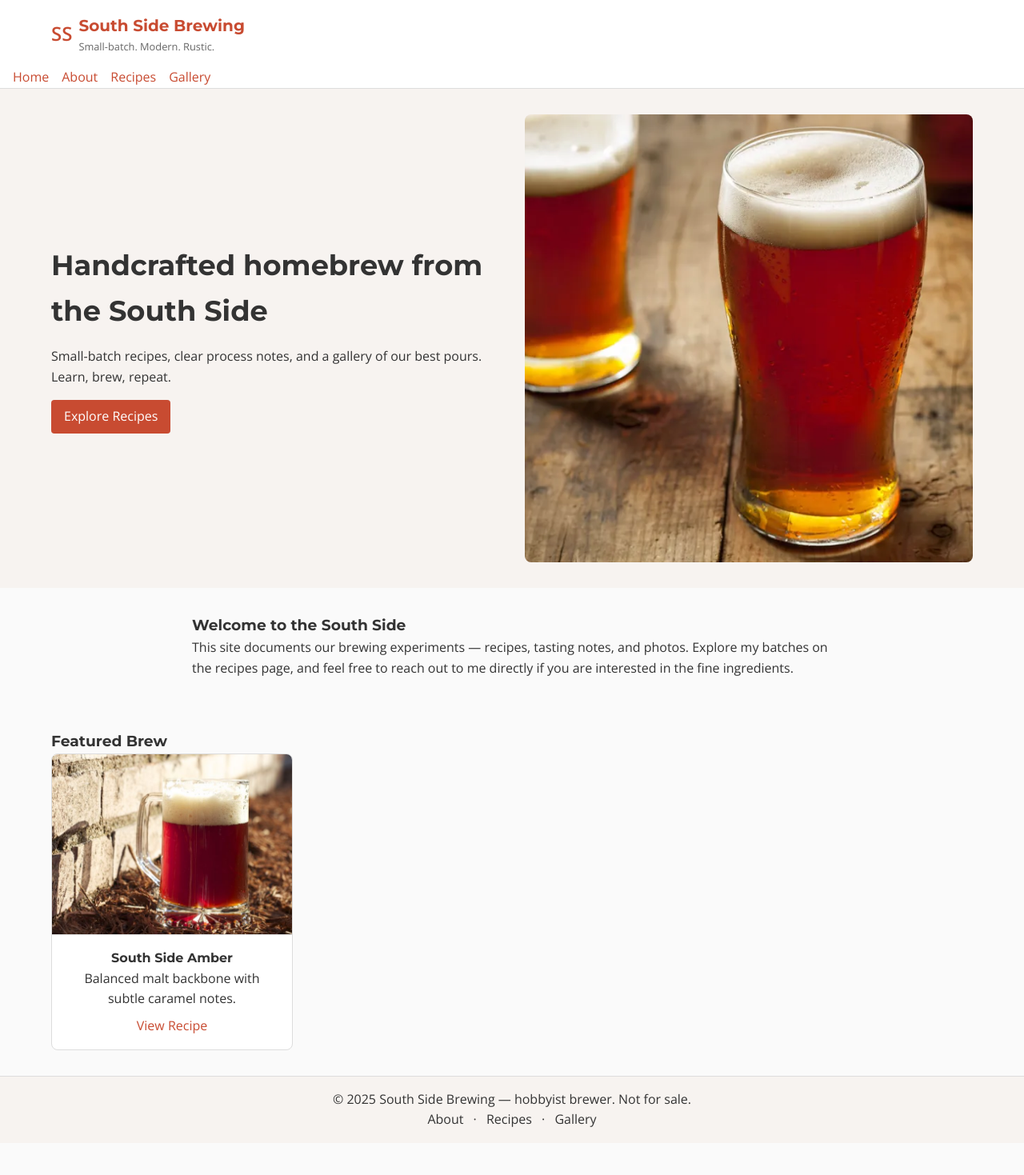
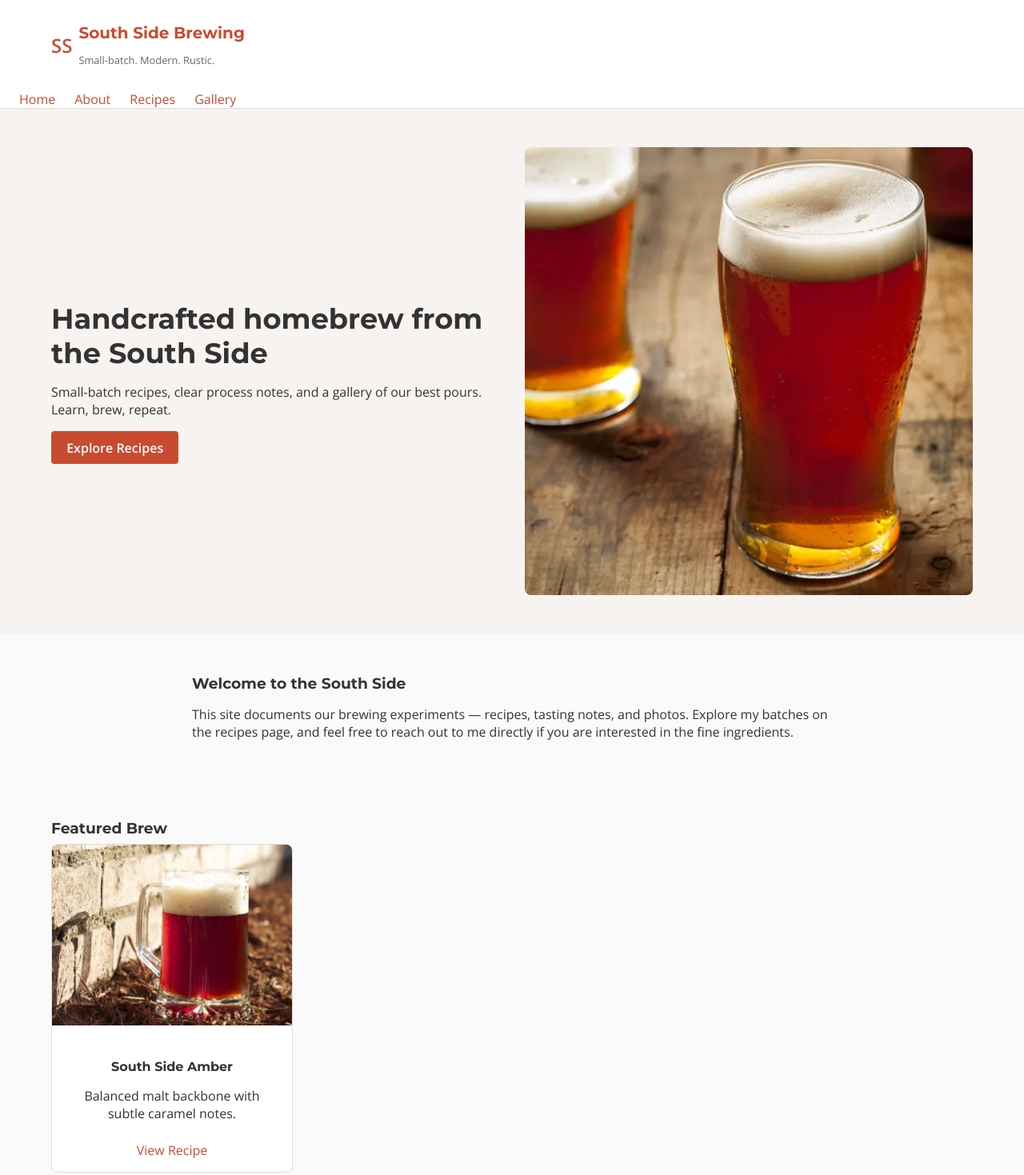
Before and after one commit to ajsouth/SouthSideBrewing, a plain HTML site: page index.html in a window 1280 px wide. Shown: the top 1469 px of the page at 80% size. Before the commit the page ends 1429 px from the top, so only its background shows below. Drawn offline with nearby package versions, Linux system fonts and the light colour scheme.

Commit message:
Update style.css

```diff
--- a/style.css
+++ b/style.css
@@ -1,18 +1,19 @@
-/* ===== Fonts & Reset ===== */
-body, h1, h2, h3, h4, p, ul, li, a {
+/* =============================
+   Reset & Fonts
+============================= */
+html, body {
+  width: 100%;
+  height: 100%;
   margin: 0;
   padding: 0;
   font-family: 'Open Sans', sans-serif;
+  background-color: #fafafa;
+  color: #333;
 }
 
 h1, h2, h3, h4 {
   font-family: 'Montserrat', sans-serif;
-}
-
-body {
-  line-height: 1.6;
-  color: #333;
-  background-color: #fafafa;
+  margin-bottom: 0.5rem;
 }
 
 a {
@@ -24,14 +25,18 @@ a:hover {
   text-decoration: underline;
 }
 
-/* ===== Container ===== */
+/* =============================
+   Container
+============================= */
 .container {
   width: 90%;
   max-width: 1200px;
   margin: 0 auto;
 }
 
-/* ===== Header ===== */
+/* =============================
+   Header
+============================= */
 .site-header {
   background: #fff;
   border-bottom: 1px solid #ddd;
@@ -71,42 +76,49 @@ a:hover {
   background: none;
   border: none;
   cursor: pointer;
-  display: none; /* only visible on mobile */
+  display: none; /* desktop hides burger */
 }
 
-/* ===== Navigation ===== */
+/* =============================
+   Navigation
+============================= */
 .main-nav {
-  display: flex;
+  display: flex; /* desktop menu always visible */
 }
 
 .nav-list {
   display: flex;
   list-style: none;
+  margin: 0;
+  padding: 0;
 }
 
 .nav-list li {
-  margin-left: 1rem;
+  margin-left: 1.5rem;
 }
 
-/* ===== Hero ===== */
+/* =============================
+   Hero Section
+============================= */
 .hero {
   display: flex;
   align-items: center;
   justify-content: space-between;
   gap: 2rem;
-  padding: 2rem 0;
+  padding: 3rem 0;
   background: #f7f3f0;
 }
 
 .hero-inner {
   display: flex;
-  flex-wrap: nowrap;
+  flex-direction: row; /* desktop: side by side */
   align-items: center;
   gap: 2rem;
 }
 
 .hero-text {
   flex: 1;
+  max-width: 600px;
 }
 
 .hero-text h2 {
@@ -120,10 +132,11 @@ a:hover {
 
 .btn {
   display: inline-block;
-  padding: 0.5rem 1rem;
+  padding: 0.6rem 1.2rem;
   background: #c84b31;
   color: #fff;
   border-radius: 4px;
+  font-weight: 600;
 }
 
 .hero-photo {
@@ -132,18 +145,23 @@ a:hover {
 
 .hero-photo img {
   width: 100%;
+  height: auto;
+  object-fit: cover;
   border-radius: 8px;
   display: block;
-  object-fit: cover;
 }
 
-/* ===== Intro ===== */
+/* =============================
+   Intro Section
+============================= */
 .intro {
   padding: 2rem 0;
   max-width: 800px;
 }
 
-/* ===== Featured Brew ===== */
+/* =============================
+   Featured Brew Section
+============================= */
 .featured {
   padding: 2rem 0;
 }
@@ -166,18 +184,10 @@ a:hover {
   flex-direction: column;
 }
 
-.card-img {
+.card img {
   width: 100%;
-  aspect-ratio: 4/3;
-  overflow: hidden;
-  border-bottom: 1px solid #ddd;
-}
-
-.card-img img {
-  width: 100%;
-  height: 100%;
+  height: auto;
   object-fit: cover;
-  display: block;
 }
 
 .card-body {
@@ -190,10 +200,12 @@ a:hover {
   color: #c84b31;
 }
 
-/* ===== Footer ===== */
+/* =============================
+   Footer
+============================= */
 .site-footer {
   background: #f7f3f0;
-  padding: 1rem;
+  padding: 1.5rem 0;
   text-align: center;
   border-top: 1px solid #ddd;
 }
@@ -203,21 +215,25 @@ a:hover {
   color: #333;
 }
 
-/* ===== Mobile Styles ===== */
+/* =============================
+   Mobile Styles
+============================= */
 @media (max-width: 768px) {
+
   .nav-toggle {
     display: block;
   }
 
   .main-nav {
     display: none;
+    flex-direction: column;
     width: 100%;
     background: #fff;
     border-top: 1px solid #ddd;
   }
 
   .main-nav.active {
-    display: block;
+    display: flex;
   }
 
   .nav-list {
@@ -245,10 +261,6 @@ a:hover {
   }
 
   .card {
-    max-width: 90%;
-  }
-
-  .card-img {
-    aspect-ratio: 4/3;
+    flex: 0 0 90%;
   }
 }
```
